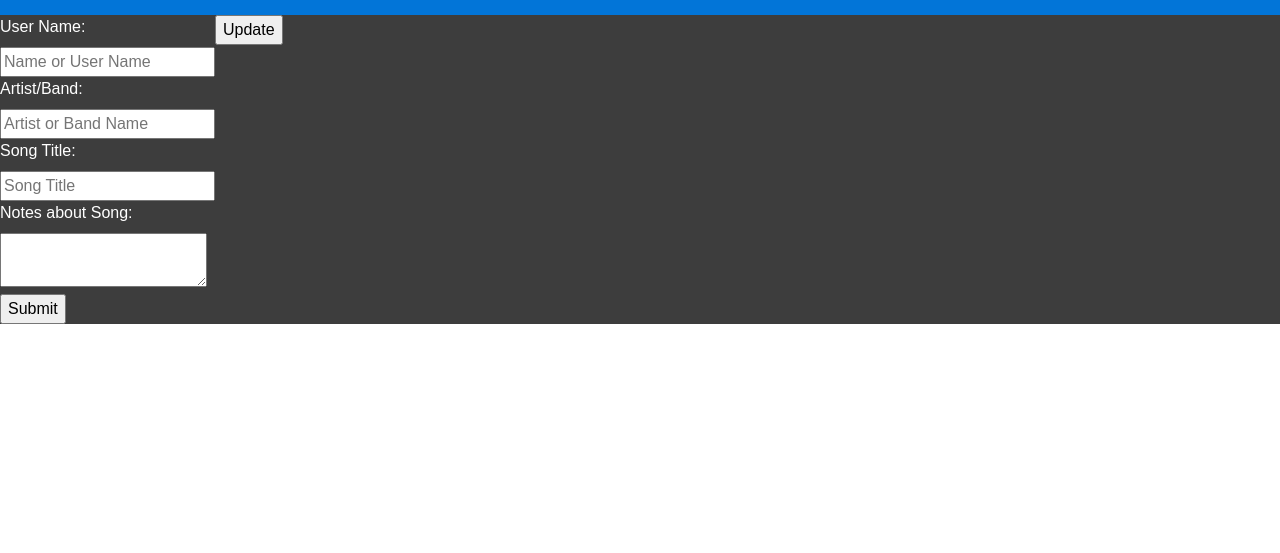
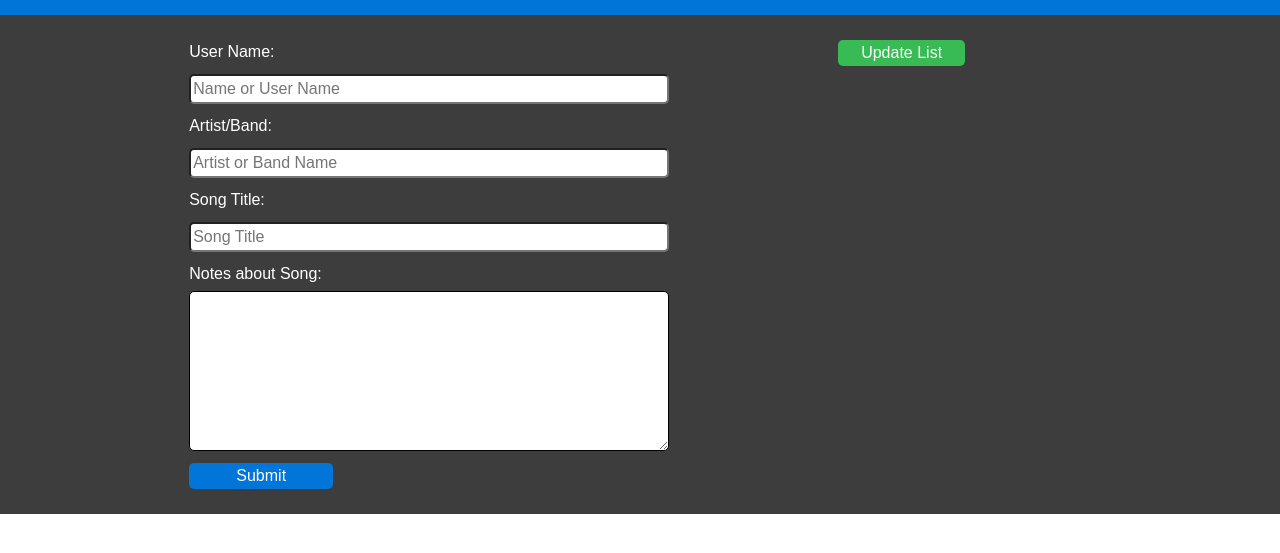
Before and after one commit to Kaizan08/state_props_and_forms, a React app: page / in a window 1280 px wide. Shown: the part 135-688 px from the top of the page. Built offline with nearby package versions, Linux system fonts and the light colour scheme; no server answers.

Commit message:
Updated the finished product

```diff
--- a/src/components/PlayList.js
+++ b/src/components/PlayList.js
@@ -7,15 +7,8 @@ class PlayList extends Component {
         this.state={
             songs: []
         }
+        this.updatePlayList = this.updatePlayList.bind(this);
     }
-    componentDidMount(){
-      fetch('https://tiny-lasagna-server.herokuapp.com/collections/playlisting').then(results => {
-      return results.json();
-    }).then(data => {
-      this.setState({songs: data});
-      console.log("state", this.state.songs);
-    })
-}
     updatePlayList(e) {
         e.preventDefault();
         fetch('https://tiny-lasagna-server.herokuapp.com/collections/playlisting').then(results => {
@@ -27,8 +20,8 @@ class PlayList extends Component {
 
   render() {
       return(
-      <div className="">
-          <input type="button" onClick={this.state.updatePlayList} value="Update"/>
+      <div className="playlist">
+          <input type="button" id="update_btn" onClick={this.updatePlayList} value="Update List"/>
           <PlayListItem songs={this.state.songs}/>
       </div>
       )
--- a/src/components/PlayListForm.js
+++ b/src/components/PlayListForm.js
@@ -1,5 +1,5 @@
 import React, { Component } from 'react';
-
+import '../styles/App.css';
 
 class PlayListForm extends Component {
     constructor(props){
@@ -16,6 +16,7 @@ class PlayListForm extends Component {
     e.preventDefault();
     this.setState({userName: e.target.value, songTitle: e.target.value, songArtist: e.target.value, songNotes: e.target.value});
     let listItem = JSON.stringify(this.state);
+    console.log(listItem);
 
     fetch("https://tiny-lasagna-server.herokuapp.com/collections/playlisting", {
       method: "POST",
@@ -33,19 +34,30 @@ class PlayListForm extends Component {
   });
   this.setState({userName: '', songNotes: '', songArtist: '', songTitle:''});
 }
-
+    handleUserName = (e) => {
+        this.setState({userName: e.target.value});
+    }
+    handleSongNotes = (e) => {
+        this.setState({songNotes: e.target.value});
+    }
+    handleSongArtist = (e) => {
+        this.setState({songArtist: e.target.value});
+    }
+    handleSongTitle = (e) => {
+        this.setState({songTitle: e.target.value});
+    }
   render() {
       return(
       <div className="form">
           <form onSubmit={this.addToList}>
-              <label for="userName">User Name:</label><br/>
-              <input type="text" name="userName" placeholder="Name or User Name"/><br/>
-              <label for="songArtist">Artist/Band:</label><br/>
-              <input type="text" name="songArtist" placeholder="Artist or Band Name"/><br/>
-              <label for="songTitle">Song Title:</label><br/>
-              <input type="text" name="songTitle" placeholder="Song Title"/><br/>
-              <label for="songNotes">Notes about Song:</label><br/>
-              <textarea name="songNotes"></textarea><br/>
+              <label htmlFor="userName">User Name:</label><br/>
+              <input type="text" name="userName" onChange={this.handleUserName} placeholder="Name or User Name"/><br/>
+              <label htmlFor="songArtist">Artist/Band:</label><br/>
+              <input type="text" name="songArtist" onChange={this.handleSongArtist} placeholder="Artist or Band Name"/><br/>
+              <label htmlFor="songTitle">Song Title:</label><br/>
+              <input type="text" name="songTitle" onChange={this.handleSongTitle} placeholder="Song Title"/><br/>
+              <label htmlFor="songNotes">Notes about Song:</label><br/>
+              <textarea name="songNotes" onChange={this.handleSongNotes}></textarea><br/>
               <input type="submit" value="Submit"/>
           </form>
       </div>
--- a/src/components/PlayListItem.js
+++ b/src/components/PlayListItem.js
@@ -2,10 +2,21 @@ import React, { Component } from 'react';
 
 class PlayListItem extends Component {
   render() {
+    let playList = this.props.songs.map(song => {
       return(
-      <div className="">
+        <div className="playListItem" key={song._id}>
+          User: <span className="field">{song.userName}</span><br/>
+          Artist/Band: <span className="field">{song.songArtist}</span><br/>
+          Title: <span className="field">{song.songTitle}</span><br/>
+          Notes: <span className="field">{song.songNotes}</span><br/>
+      </div>
+      )
 
-      </div>
+    })
+      return(
+        <div>
+          {playList}
+        </div>
       )
   }
 }
--- a/src/styles/App.css
+++ b/src/styles/App.css
@@ -27,10 +27,18 @@
 }
 .section{
   display: flex;
+  padding: 20px;
 }
 .form{
-  width:calc(5*100/3)
+  width: 66%;
+  display: flex;
+  flex-direction: column;
+  align-items: center;
 }
+.playlist{
+  width: 34%;
+}
+
 .App-intro {
   font-size: large;
 }
@@ -39,3 +47,40 @@
   from { transform: rotate(0deg); }
   to { transform: rotate(360deg); }
 }
+
+input{
+  width: 30rem;
+  margin: 5px 0px;
+  border-radius: 5px 5px;
+}
+textarea{
+  width: 100%;
+  height: 10rem;
+  padding: 5px;
+  border: 1px black solid;
+  border-radius: 5px 5px;
+}
+label{
+  margin: 5px 0px;
+}
+input[type="submit"],input[type="button"]{
+  color: white;
+  border: 0;
+  border-radius: 5px 5px;
+  width: 30%;
+  background: #0275D8;
+  -webkit-appearance: button;
+}
+
+.playListItem{
+  background: #70BBEB;
+  padding: 10px 30px;
+  margin: 15px 0px;
+  border-radius: 10px 10px;
+}
+.field{
+  color: black;
+}
+#update_btn{
+  background: #38BA54
+}
```
